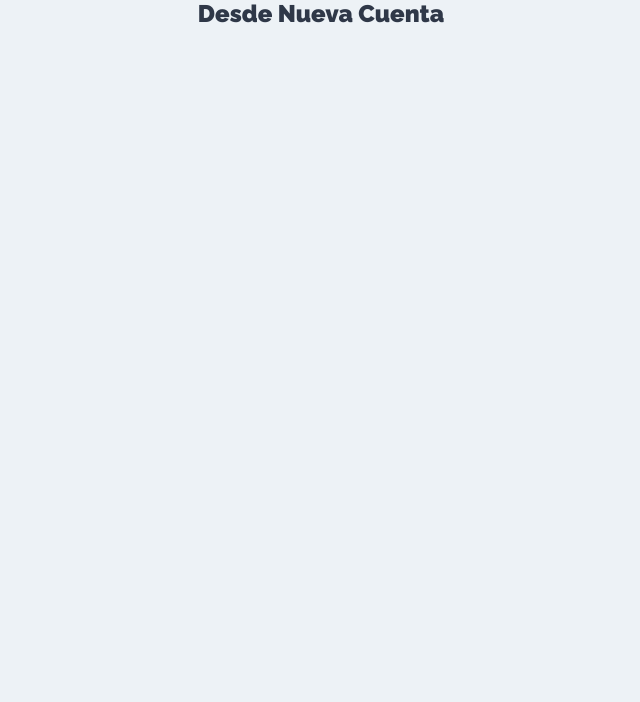
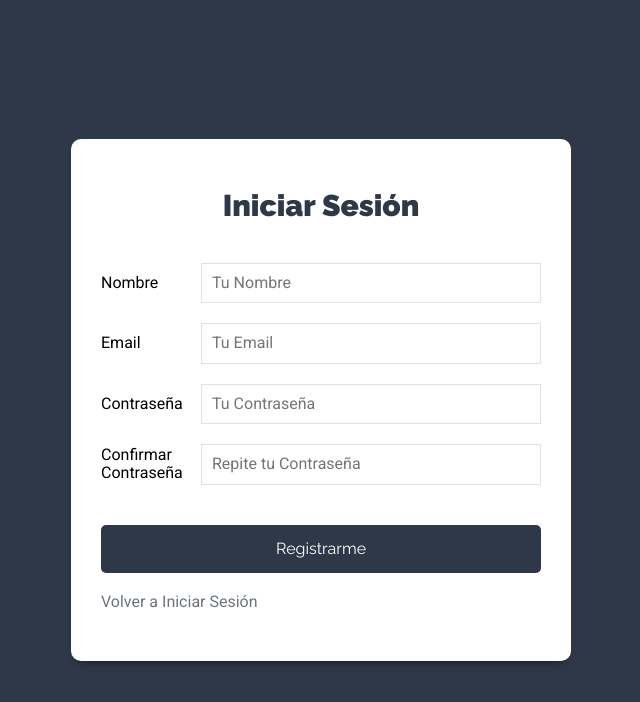
Before and after one commit to javierc22/mern-tasks-client, a React (Create React App) app: page /nueva-cuenta in a window 1280 px wide. Shown: the top 702 px of the page, without its empty margins (319-959 px from the left). Built offline with nearby package versions, Linux system fonts and the light colour scheme.

Commit message:
Creando el componente de Crear Cuenta

```diff
--- a/src/components/NewAccount.jsx
+++ b/src/components/NewAccount.jsx
@@ -1,8 +1,98 @@
-import React from 'react';
+import React, {useState} from 'react';
+import { Link } from "react-router-dom";
 
 const NewAccount = () => {
+
+  // State para iniciar sesión
+  const [user, setUser] = useState({
+    name: '',
+    email: '',
+    password: '',
+    password_confirmation: ''
+  });
+
+  // Extraer de State "user"
+  const { name, email, password, password_confirmation } = user;
+
+  // Funcion para actualizar State "user"
+  const onChange = e => {
+    setUser({
+      ...user,
+      [e.target.name] : e.target.value
+    })
+  }
+
+  // Cuando se envía el formulario
+  const onSubmit = e => {
+    e.preventDefault();
+
+  }
+
   return (
-    <h2>Desde Nueva Cuenta</h2>
+    <div className="j-form-user">
+      <div className="j-container-form j-shadow-dark">
+        <h1>Iniciar Sesión</h1>
+
+        <form onSubmit={onSubmit}>
+          <div className="j-field-form">
+            <label htmlFor="name">Nombre</label>
+            <input
+              type="text"
+              id="name"
+              name="name"
+              placeholder="Tu Nombre"
+              onChange={onChange}
+              value={name}
+            />
+          </div>
+          <div className="j-field-form">
+            <label htmlFor="email">Email</label>
+            <input
+              type="email"
+              id="email"
+              name="email"
+              placeholder="Tu Email"
+              onChange={onChange}
+              value={email}
+            />
+          </div>
+          <div className="j-field-form">
+            <label htmlFor="password">Contraseña</label>
+            <input
+              type="password"
+              id="password"
+              name="password"
+              placeholder="Tu Contraseña"
+              onChange={onChange}
+              value={password}
+            />
+          </div>
+          <div className="j-field-form">
+            <label htmlFor="password_confirmation">Confirmar Contraseña</label>
+            <input
+              type="password"
+              id="password_confirmation"
+              name="password_confirmation"
+              placeholder="Repite tu Contraseña"
+              onChange={onChange}
+              value={password_confirmation}
+            />
+          </div>
+
+          <div className="j-field-form">
+            <input
+              type="submit"
+              className="j-btn j-btn-primary j-btn-block"
+              value="Registrarme"
+            />
+          </div>
+        </form>
+
+        <Link to={'/'} className="j-link-account">
+          Volver a Iniciar Sesión
+        </Link>
+      </div>
+    </div>
   );
 }
 
```
